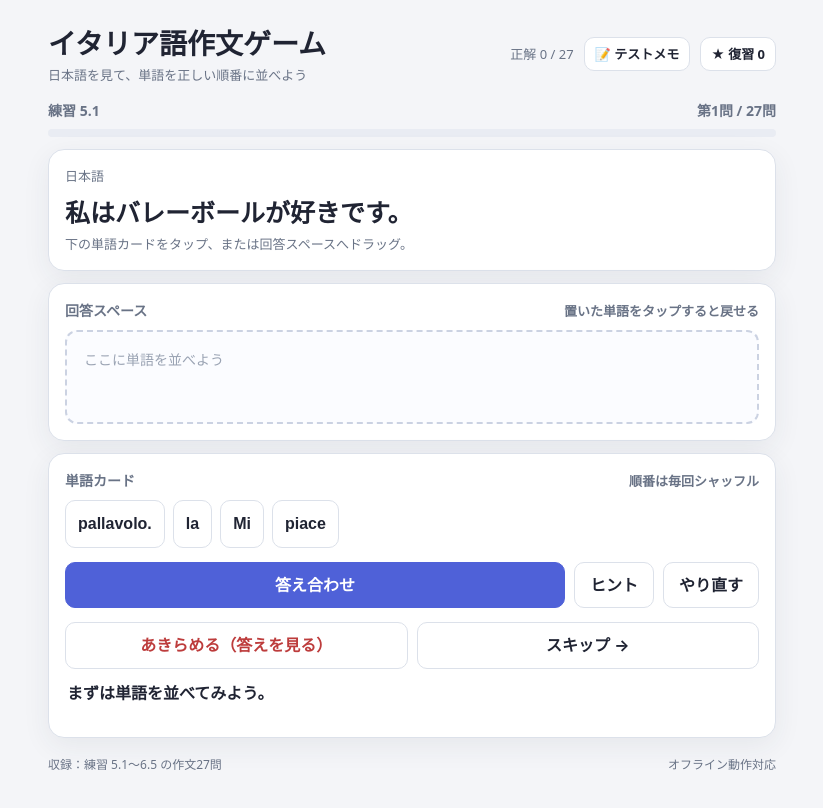
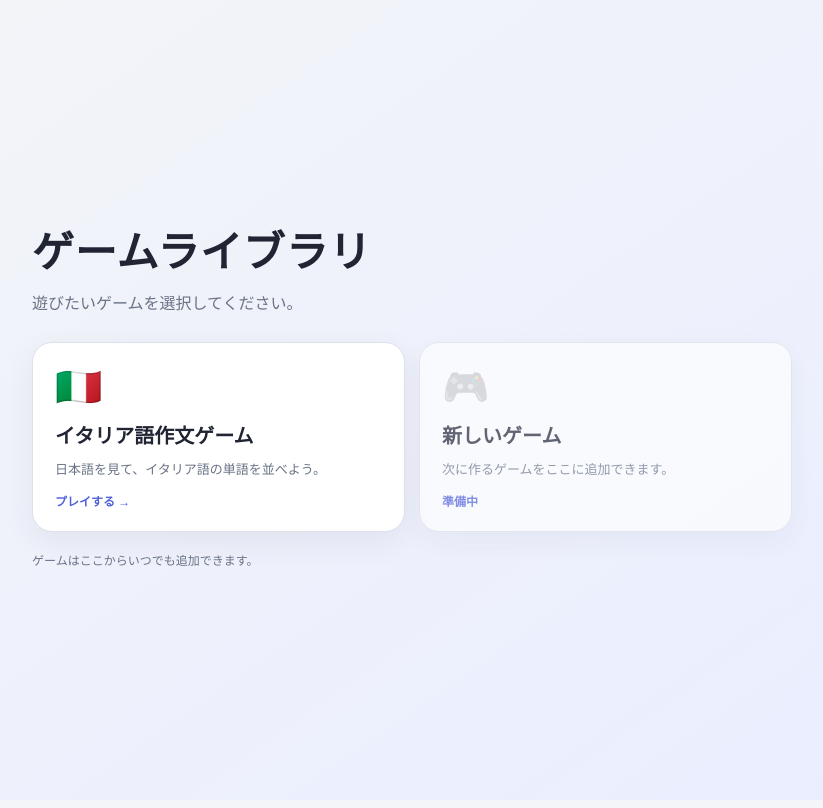
Before and after one commit to youkaisinn-cpu/-22, a plain HTML site: page index.html in a window 1280 px wide. Shown: the whole page, without its empty margins (228-1051 px from the left). Drawn offline with Linux system fonts and the light colour scheme.

Commit message:
Add game selection home screen

```diff
--- a/index.html
+++ b/index.html
@@ -39,11 +39,51 @@ header{display:flex;justify-content:space-between;align-items:center;gap:12px;ma
 footer{display:flex;justify-content:space-between;gap:12px;color:var(--muted);font-size:12px;margin-top:18px}
 #finish{display:none;text-align:center;padding:25px 16px}#finish h2{margin:0 0 8px}
 @media(max-width:480px){main{padding:15px 12px 30px}.panel{padding:13px}.word{font-size:15px;padding:9px 10px}.controls .btn{flex:1}}
+
+/* ゲーム選択ホーム */
+#homeScreen{position:fixed;inset:0;z-index:1000;overflow:auto;background:linear-gradient(145deg,#f4f5f8 0%,#e9edff 100%);padding:28px 16px;display:flex;align-items:center;justify-content:center}
+.home-inner{width:min(760px,100%);margin:auto}
+.home-title{font-size:clamp(28px,6vw,42px);font-weight:850;letter-spacing:.02em;margin:0}
+.home-sub{color:#697386;margin:8px 0 26px}
+.home-grid{display:grid;grid-template-columns:repeat(auto-fit,minmax(min(100%,230px),1fr));gap:14px}
+.home-card{background:#fff;border:1px solid #dce1ea;border-radius:20px;padding:22px;text-align:left;box-shadow:0 10px 30px #26324a12;min-height:190px;display:flex;flex-direction:column;gap:10px}
+.home-card.active{cursor:pointer;transition:transform .15s,border-color .15s}
+.home-card.active:hover{transform:translateY(-3px);border-color:#8997f2}
+.home-card:disabled{opacity:.68;cursor:default}
+.home-icon{font-size:38px;line-height:1.2}
+.home-card-title{font-size:20px;font-weight:800;color:#202433}
+.home-card-desc{font-size:13px;color:#697386}
+.home-status{margin-top:auto;font-size:12px;font-weight:750;color:#4f61d8}
+#homeScreen .home-foot{margin-top:20px;color:#697386;font-size:12px}
+
 </style>
 </head>
 <body>
+
+<div id="homeScreen">
+  <div class="home-inner">
+    <p class="home-title">ゲームライブラリ</p>
+    <p class="home-sub">遊びたいゲームを選択してください。</p>
+    <div class="home-grid">
+      <button class="home-card active" id="homeItalian" type="button">
+        <span class="home-icon">🇮🇹</span>
+        <span class="home-card-title">イタリア語作文ゲーム</span>
+        <span class="home-card-desc">日本語を見て、イタリア語の単語を並べよう。</span>
+        <span class="home-status">プレイする →</span>
+      </button>
+      <button class="home-card" type="button" disabled>
+        <span class="home-icon">🎮</span>
+        <span class="home-card-title">新しいゲーム</span>
+        <span class="home-card-desc">次に作るゲームをここに追加できます。</span>
+        <span class="home-status">準備中</span>
+      </button>
+    </div>
+    <p class="home-foot">ゲームはここからいつでも追加できます。</p>
+  </div>
+</div>
+
 <main>
-<header><div><h1>イタリア語作文ゲーム</h1><div class="sub">日本語を見て、単語を正しい順番に並べよう</div></div><div class="hdr-r"><div class="sub" id="score">正解 0 / 27</div><button class="btn small" id="memoBtn" type="button">📝 テストメモ</button><button class="btn small" id="reviewBtn" type="button">★ 復習 0</button></div></header>
+<header><div><h1>イタリア語作文ゲーム</h1><div class="sub">日本語を見て、単語を正しい順番に並べよう</div></div><div class="hdr-r"><button class="btn small" id="backHome" type="button">⌂ ホーム</button><div class="sub" id="score">正解 0 / 27</div><button class="btn small" id="memoBtn" type="button">📝 テストメモ</button><button class="btn small" id="reviewBtn" type="button">★ 復習 0</button></div></header>
 <section class="panel" id="testMemo" hidden><div class="topline"><span>📝 テストメモ</span><span class="sub">この端末に保存</span></div><div class="instructions">テストに出る内容や覚えておきたいことを記録できます。</div><textarea id="testMemoText" rows="5" style="width:100%;margin-top:10px;padding:12px;border:1px solid var(--line);border-radius:10px;font:inherit;resize:vertical" aria-label="テストメモ"></textarea><div class="controls"><button class="btn primary grow" id="memoSave" type="button">保存</button><button class="btn" id="memoClose" type="button">閉じる</button></div><div class="sub" id="memoStatus" aria-live="polite"></div></section>
 <section class="panel" id="review" hidden><div class="topline"><span>★ 復習リスト</span></div><div id="reviewList"></div><div class="controls"><button class="btn primary grow" id="reviewSpell" type="button">✍ スペル練習</button><button class="btn" id="reviewClose" type="button">閉じる</button><button class="btn warn" id="reviewClear" type="button">すべて削除</button></div></section>
 <section class="panel" id="spell" hidden>
@@ -225,6 +265,8 @@ el('memoBtn').addEventListener('click',()=>{if(el('testMemo').hidden)openTestMem
 el('memoClose').addEventListener('click',closeTestMemo);
 el('memoSave').addEventListener('click',()=>{try{localStorage.setItem('itaTestMemo',el('testMemoText').value);el('memoStatus').textContent='保存しました。';}catch(e){el('memoStatus').textContent='保存できませんでした。';}});
 updateReviewCount();start();
+el('homeItalian').addEventListener('click',()=>{el('homeScreen').hidden=true;});
+el('backHome').addEventListener('click',()=>{el('homeScreen').hidden=false;});
 })();
 </script>
 </body>
```
